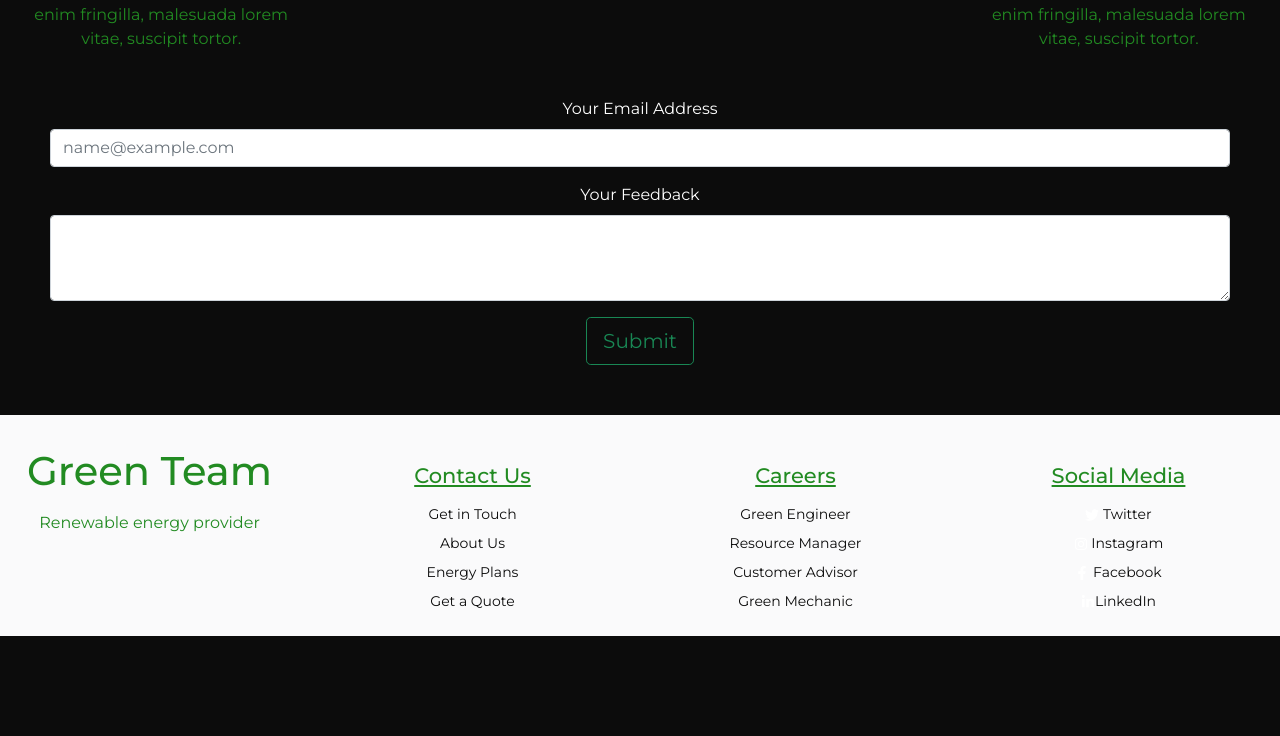
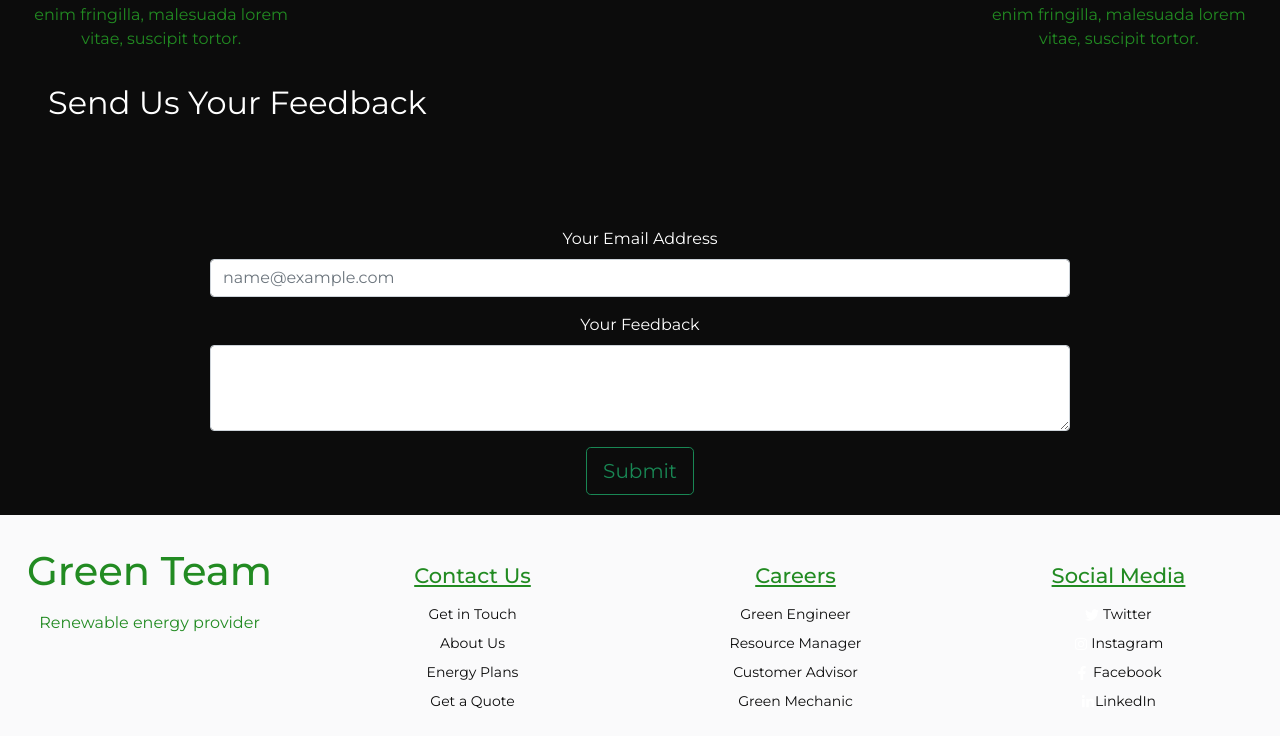
Before and after one commit to sebastiand88/Green-Team-Gatsby, a Gatsby site: page /about in a window 1280 px wide. Shown: the part 2333-3069 px from the top of the page. Before the commit the page ends 2969 px from the top, so only its background shows below. Built offline with nearby package versions, Linux system fonts and the light colour scheme; Gatsby itself is replaced by a stand-in of ours.

Commit message:
changes 7

```diff
--- a/src/pages/about.js
+++ b/src/pages/about.js
@@ -524,8 +524,9 @@ export default function About() {
           </div>
         </div>
 
+        <p className={styles.bottomLine}>Send Us Your Feedback</p>
         <div>
-          <Form style={{ padding: "50px" }}>
+          <Form className={styles.feedbackForm} style={{ padding: "20px" }}>
             <Form.Group className="mb-3" controlId="exampleForm.ControlInput1">
               <Form.Label>Your Email Address</Form.Label>
               <Form.Control
--- a/src/styles/about.module.css
+++ b/src/styles/about.module.css
@@ -154,3 +154,8 @@
   );
   border-radius: 25px;
 }
+
+.feedbackForm {
+  margin: 0 auto;
+  max-width: 900px;
+}
```
